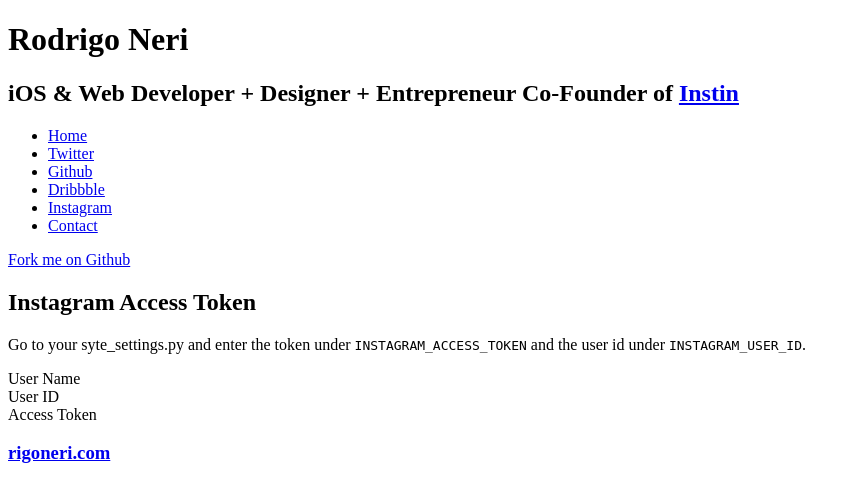
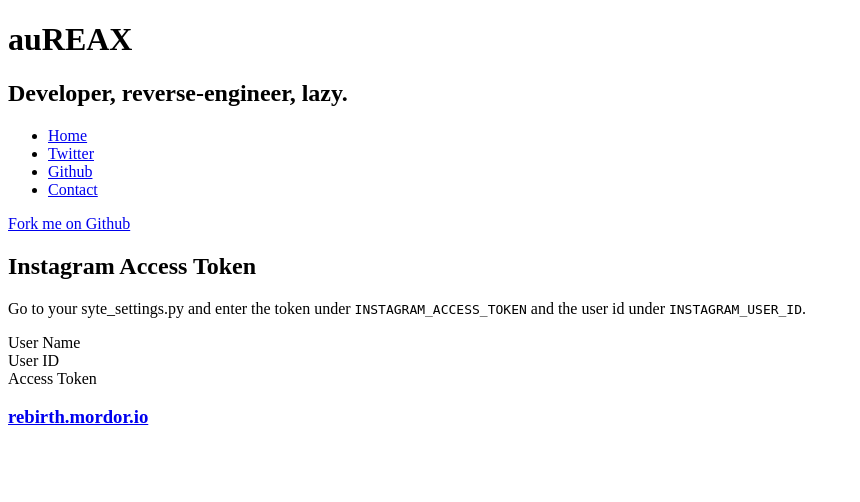
Before and after one commit to rigoneri/syte, a Python web app: template syte/templates/instagram_auth.html in a window 1280 px wide. Shown: the top 502 px of the page, without its empty margins (0-860 px from the left). Run offline with Jinja, Linux system fonts and the light colour scheme; the template is opened without the code that fills it, so the values that code supplies are empty; some libraries are stand-ins or nearby versions.

Commit message:
Personalization

```diff
--- a/syte/static/less/variables.less
+++ b/syte/static/less/variables.less
@@ -1,5 +1,5 @@
 //variables
-@adjacent-color: #d75701;
+@adjacent-color: #ffffff;
 
 @text-color: #404040;
 @alternate-text-color: #4b4b4b;
--- a/syte/templates/base.html
+++ b/syte/templates/base.html
@@ -2,10 +2,10 @@
 <html lang="en">
 <head>
   <meta charset="utf-8" />
-  <meta name="description" content="Personal website and blog of developer, designer and entrepreneur Rodrigo Neri also known as Rigo. Follow him at @rigoneri" />
-  <meta name="keywords" content="Rodrigo Neri, rigoneri, developer, designer, entrepreneur, instin, myhomework" />
+  <meta name="description" content="Stuff about auREAX" />
+  <meta name="keywords" content="auREAX" />
   <meta name="viewport" content="width=device-width, initial-scale=1.0">
-  <title>{% block pagetitle %}Rigo [Rodrigo Neri]{% endblock %}</title>
+  <title>{% block pagetitle %}auREAX{% endblock %}</title>
   <!--[if lt IE 9]><script src="http://html5shiv.googlecode.com/svn/trunk/html5.js"></script><![endif]-->
   {% if DEV_DEPLOYMENT_MODE %}
   <link rel="stylesheet/less" type="text/css" href="{{ MEDIA_URL }}less/styles.less">
@@ -20,17 +20,17 @@
     <div class="picture">
       <a href="/" rel="home"></a>
     </div>
-    <h1>Rodrigo Neri</h1>
-    <h2>iOS & Web Developer + Designer + Entrepreneur Co-Founder of <a href="http://instin.com">Instin</a></h2>
+    <h1>auREAX</h1>
+    <h2>Developer, reverse-engineer, lazy.</h2>
   </hgroup>
   <nav>
     <ul class="main-nav">
       <li><a href="/" id="home-link">Home</a></li>
-      <li><a href="http://twitter.com/#!/rigoneri" id="twitter-link">Twitter</a></li>
-      <li><a href="http://github.com/rigoneri" id="github-link">Github</a></li>
-      <li><a href="http://dribbble.com/rigoneri" id="dribbble-link">Dribbble</a></li>
-      <li><a href="http://instagr.am/p/Lau1VrEPbt" id="instagram-link">Instagram</a></li>
-      <li><a href="mailto:contact@rigoneri.com?subject=Hello" id="contact-link">Contact</a></li>
+      <li><a href="http://twitter.com/#!/dev_console" id="twitter-link">Twitter</a></li>
+      <li><a href="http://github.com/auREAX" id="github-link">Github</a></li>
+      <!--<li><a href="http://dribbble.com/rigoneri" id="dribbble-link">Dribbble</a></li>-->
+      <!--<li><a href="http://instagr.am/p/Lau1VrEPbt" id="instagram-link">Instagram</a></li>-->
+      <li><a href="mailto:mark@xn--hwg34fba.ws?subject=Hello" id="contact-link">Contact</a></li>
     </ul>
   </nav>
   <a href="https://github.com/rigoneri/syte" class="fork-me">Fork me on Github</a>
@@ -42,7 +42,7 @@
     <span class="nav-btn-bar"></span>
     <span class="nav-btn-bar"></span>
   </span>
-  <h3><a href="/">rigoneri.com</a></h3>
+  <h3><a href="/">rebirth.mordor.io</a></h3>
 </div>
 <script src="https://ajax.googleapis.com/ajax/libs/jquery/1.7.2/jquery.min.js"></script>
 <script type="text/javascript">
```
Also changed, not shown: syte/syte_settings.py (+8 -8 lines), syte/static/imgs/pic.png.
